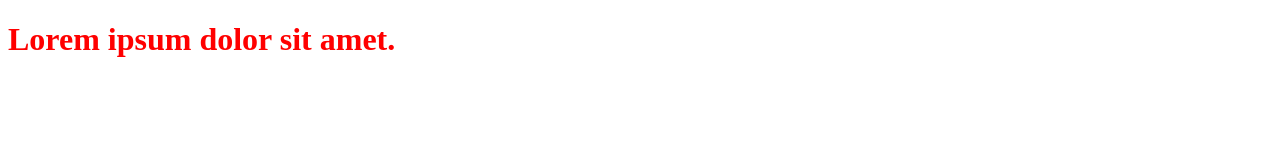
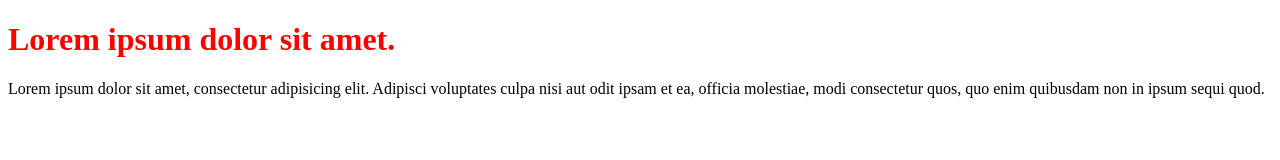
Before and after one commit to gnexus460/site, a plain HTML site: page index.html in a window 1280 px wide. Drawn offline with Linux system fonts and the light colour scheme.

Commit message:
second commit

```diff
--- a/index.html
+++ b/index.html
@@ -7,5 +7,6 @@
 </head>
 <body>
 	<h1>Lorem ipsum dolor sit amet.</h1>
+	<p>Lorem ipsum dolor sit amet, consectetur adipisicing elit. Adipisci voluptates culpa nisi aut odit ipsam et ea, officia molestiae, modi consectetur quos, quo enim quibusdam non in ipsum sequi quod.</p>
 </body>
 </html>
```
